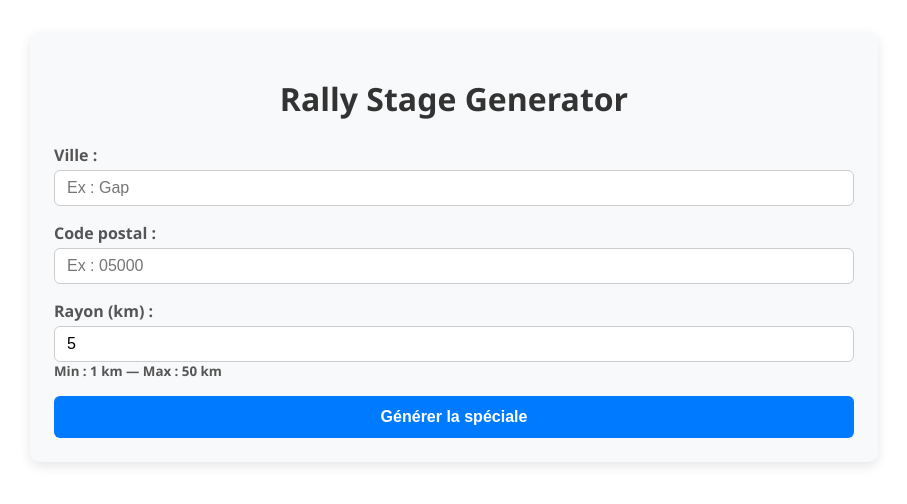
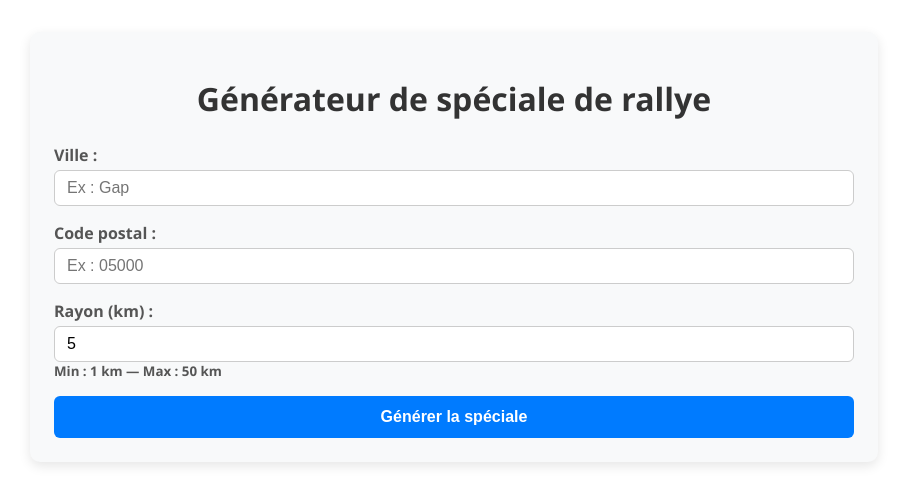
Before and after one commit to theo-vanbandon/rally-stage-generator, a React (Create React App) app in the folder frontend/: page / in a window 1280 px wide. Shown: the top 504 px of the page, without its empty margins (186-1093 px from the left). Built offline with nearby package versions, Linux system fonts and the light colour scheme.

Commit message:
MAJ du titre h1

```diff
--- a/frontend/src/components/RouteGenerator/RouteGenerator.jsx
+++ b/frontend/src/components/RouteGenerator/RouteGenerator.jsx
@@ -62,7 +62,7 @@ export default function RouteGenerator() {
 
   return (
     <div className="route-generator">
-      <h1>Rally Stage Generator</h1>
+      <h1>Générateur de spéciale de rallye</h1>
 
       <form onSubmit={(e) => { e.preventDefault(); handleGenerate(); }}>
         <label>
```
